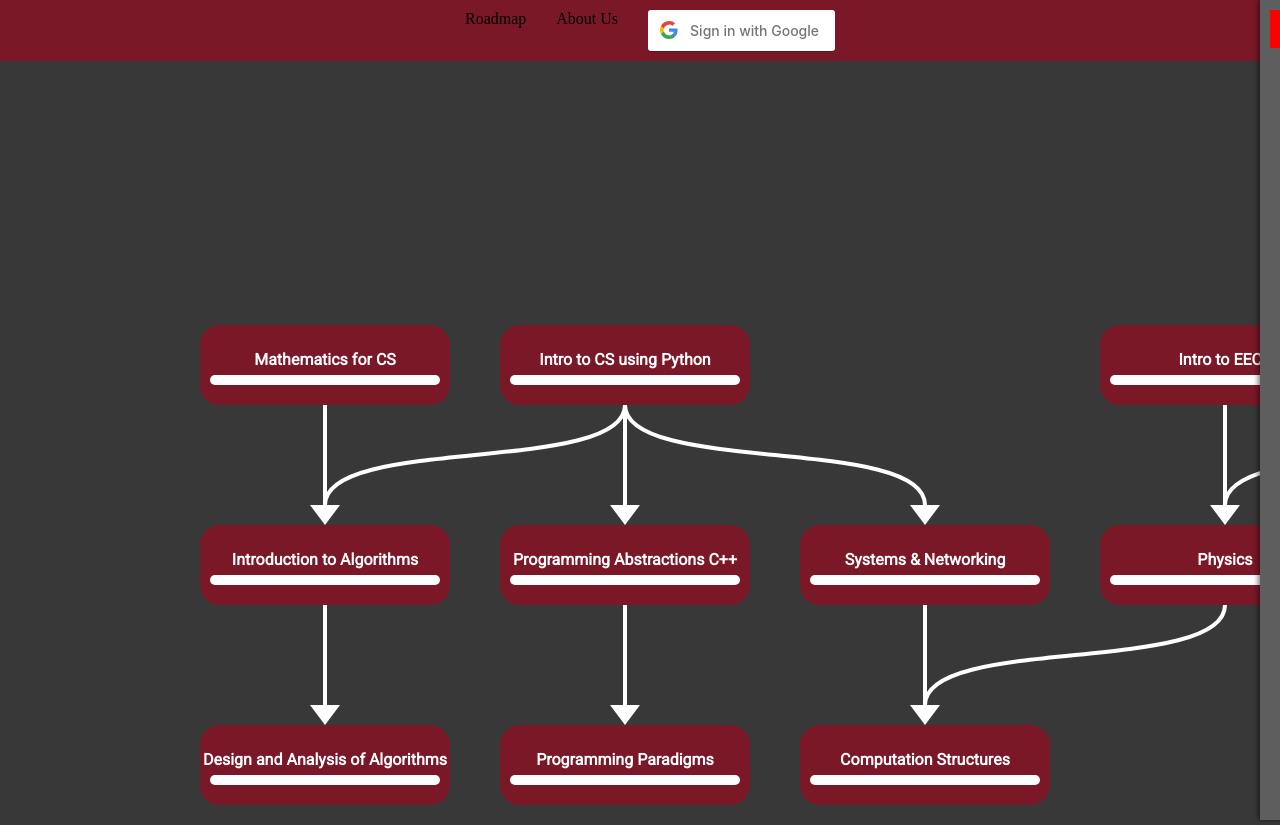
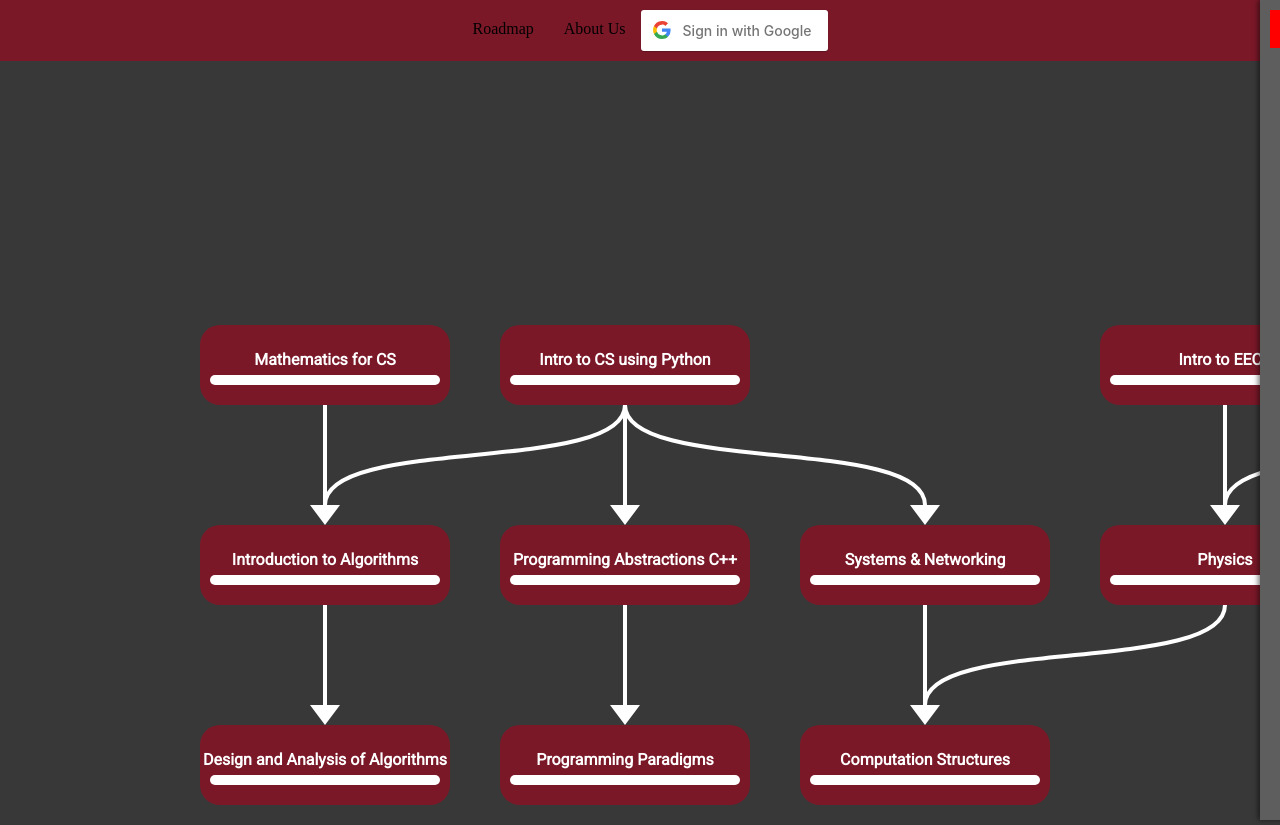
Before and after one commit to Iamdachi/roadToCS, a Flask app: page / in a window 1280 px wide. Run offline with Flask 3, Linux system fonts and the light colour scheme; the visitor is signed in with stand-in values (Sample User, id 1); data comes from the database, SQL or seed files in the repository; parts of the project's set-up code (start-up, migrations or seed data) failed here and were passed over.

Commit message:
navabr styling

```diff
--- a/static/styles.css
+++ b/static/styles.css
@@ -74,11 +74,19 @@
   margin: 0;
   padding: 0;
   display: flex;
+  justify-content: space-between;
 }
 nav li {
   margin: 0 15px;
 }
+
+nav ul li:last-child {
+    margin-left: auto;
+}
+
 nav a {
+  position: relative;
+  top: 10px;
   text-decoration: none;
   color: black;
 }
```
